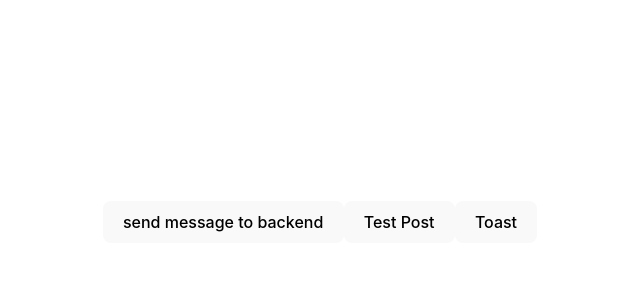
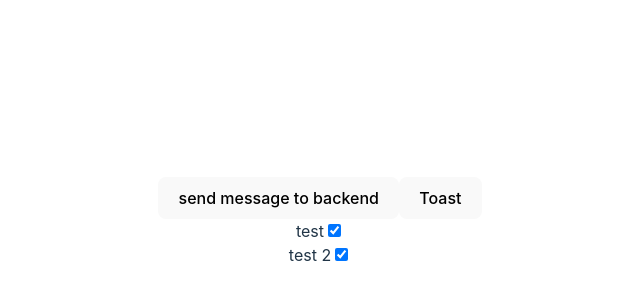
Before and after one commit to itsanji/dairi, a React (Vite) app in the folder client/: page / in a window 1280 px wide. Shown: the part 178-478 px from the top of the page, without its empty margins (320-960 px from the left). Built offline with nearby package versions, Linux system fonts and the light colour scheme; no server answers.

Commit message:
add  todo functions

```diff
--- a/client/src/App.tsx
+++ b/client/src/App.tsx
@@ -1,20 +1,22 @@
 import { useEffect } from "react";
 import "./App.css";
 import { toast } from "react-toastify";
+import TodoApp from "./components/TodoApp";
 
 const socket = new WebSocket("ws://localhost:4000/ws");
 
 function App() {
     useEffect(() => {
-        socket.addEventListener("open", () => {
-            console.log("openedddddddddddddddd");
-        });
-        socket.addEventListener("message", (ev) => {
-            console.log("socket message: ", { data: JSON.parse(ev.data) });
-        });
         socket.addEventListener("error", (err) => {
             console.log({ err });
         });
+
+        socket.onopen = () => {
+            console.log("socket opened");
+        };
+        socket.onmessage = (ev) => {
+            console.log("socket message: ", { data: JSON.parse(ev.data) });
+        };
 
         socket.addEventListener("close", () => {
             console.log("Closed");
@@ -32,28 +34,9 @@ function App() {
         );
     };
 
-    const testPost = () => {
-        fetch("http://localhost:4000/users", {
-            method: "POST",
-            body: JSON.stringify({
-                firstName: "test",
-                lastName: "test",
-                age: 10,
-            }),
-            headers: {
-                "Content-Type": "application/json",
-            },
-        })
-            .then((res) => res.json())
-            .then((data) => {
-                console.log(data);
-            });
-    };
-
     return (
         <>
             <button onClick={sendSocketMessage}>send message to backend</button>
-            <button onClick={testPost}>Test Post</button>
             <button
                 onClick={() => {
                     toast("TOAST");
@@ -61,6 +44,7 @@ function App() {
             >
                 Toast
             </button>
+            <TodoApp />
         </>
     );
 }
--- /dev/null
+++ b/client/src/components/TodoApp.tsx
@@ -0,0 +1,39 @@
+import React, { useState } from "react";
+import { useTodo } from "../hooks/useTodo";
+
+interface TodoProps {
+    children?: React.ReactNode;
+}
+
+const TodoApp: React.FC<TodoProps> = () => {
+    const [todos, setTodos] = useState<ITodo[]>([
+        { id: 1, addedAt: new Date().toISOString(), isDone: true, name: "test" },
+        { id: 2, addedAt: new Date().toISOString(), isDone: true, name: "test 2" },
+    ]);
+    const { toggleTodo } = useTodo(setTodos);
+    return (
+        <>
+            <div className="todo-list">
+                {todos.map((todo) => {
+                    return <SingleTodo key={todo.id} todo={todo} toggle={toggleTodo} />;
+                })}
+            </div>
+        </>
+    );
+};
+export default TodoApp;
+
+const SingleTodo: React.FC<{ todo: ITodo; toggle: (id: number) => void }> = ({ todo, toggle }) => {
+    return (
+        <div className="todo">
+            <span>{todo.name}</span>
+            <input
+                type="checkbox"
+                checked={todo.isDone}
+                onChange={() => {
+                    toggle(todo.id);
+                }}
+            />
+        </div>
+    );
+};
--- /dev/null
+++ b/client/src/configs/constants.ts
@@ -0,0 +1,5 @@
+export const defaults = {
+    DEFAULT_TODO_BG: "#83c8e4",
+    DEFAULT_TODO_BORDER: "#87ceeb",
+    DEFAULT_TODO_HOVER: "#b5deef",
+};
--- /dev/null
+++ b/client/src/hooks/useTodo.tsx
@@ -0,0 +1,39 @@
+import React from "react";
+
+export const useTodo = (setTodo: React.Dispatch<React.SetStateAction<ITodo[]>>) => {
+    const addTodo = (name: string) => {
+        setTodo((prev) => [
+            ...prev,
+            {
+                id: prev.length + 1,
+                name,
+                addedAt: new Date().toISOString(),
+                isDone: false,
+            },
+        ]);
+    };
+
+    const removeTodo = (removeTodoId: number) => {
+        setTodo((prev) => prev.filter((todo) => todo.id !== removeTodoId));
+    };
+
+    const toggleTodo = (toggleId: number) => {
+        setTodo((prev) =>
+            prev.map((todo) => {
+                if (todo.id == toggleId) {
+                    return {
+                        ...todo,
+                        isDone: !todo.isDone,
+                    };
+                }
+                return todo;
+            })
+        );
+    };
+
+    return {
+        addTodo,
+        removeTodo,
+        toggleTodo,
+    };
+};
--- /dev/null
+++ b/client/src/types/type.d.ts
@@ -0,0 +1,6 @@
+interface ITodo {
+    id: number;
+    name: string;
+    isDone: boolean;
+    addedAt: string;
+}
```
Also changed, not shown: 1 other file (tests, documents, lock files or other folders).
